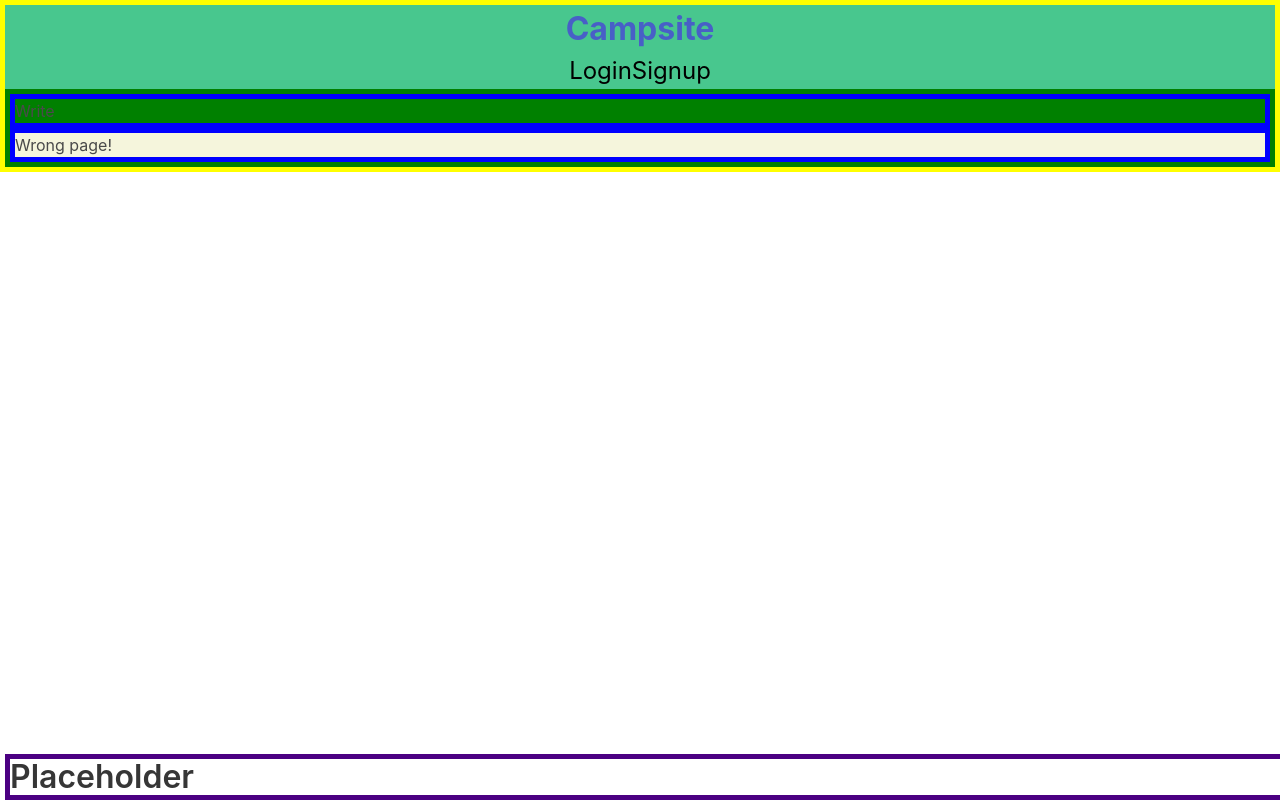
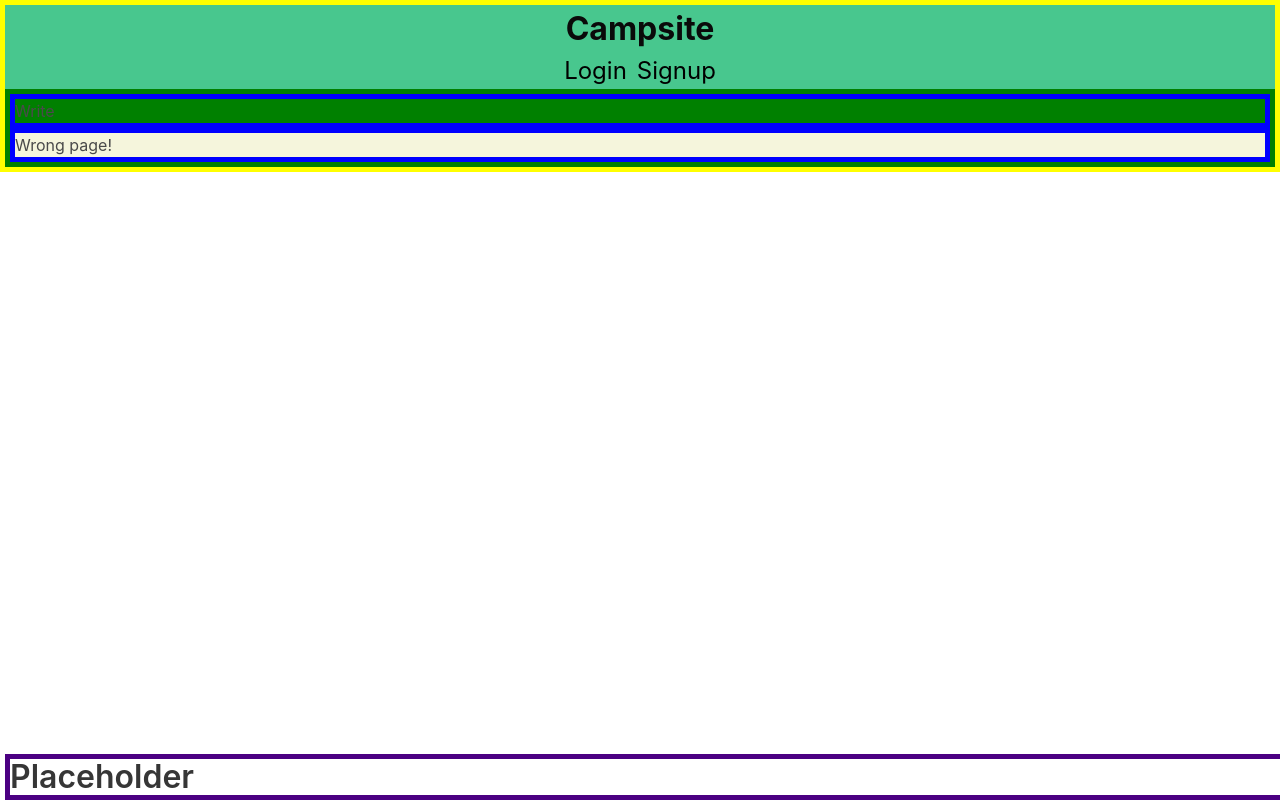
Before and after one commit to NeasterDev/review-site, a React (Create React App) app in the folder client/: page /write in a window 1280 px wide. Built offline with nearby package versions, Linux system fonts and the light colour scheme.

Commit message:
minor changes / clean

```diff
--- a/client/src/components/NavTabs/index.js
+++ b/client/src/components/NavTabs/index.js
@@ -15,7 +15,7 @@ function NavTabs() {
     <header className="has-background-success">
       <div>
         <Link to="/">
-          <h1 className="has-text-centered has-text-weight-bold is-size-3">Campsite</h1>
+          <h1 className="has-text-centered has-text-weight-bold is-size-3 has-text-black">Campsite</h1>
         </Link>
 
         <nav class="has-text-centered is-size-4">
@@ -30,7 +30,7 @@ function NavTabs() {
             ) : (
               <>
                 <Link to="/login">Login</Link>
-                <Link to="/signup">Signup</Link>
+                <Link to="/signup"><text>Signup</text></Link>
               </>
             )}
         </nav>
--- a/client/src/components/NavTabs/style.css
+++ b/client/src/components/NavTabs/style.css
@@ -1,6 +1,10 @@
 /* iPhone SE */
 @media screen and (min-width: 375px) {
-    nav a {
+    nav a  {
         color: rgb(0, 0, 0);
     }
+
+    nav text {
+        margin-left: 10px;
+    }
 }
--- a/client/src/components/ReviewContainer/index.js
+++ b/client/src/components/ReviewContainer/index.js
@@ -14,8 +14,6 @@ import Write from '../pages/Write/index';
 
 // style sheet
 import './style.css';
-
-
 
 function ReviewContainer() {
   return (
```
